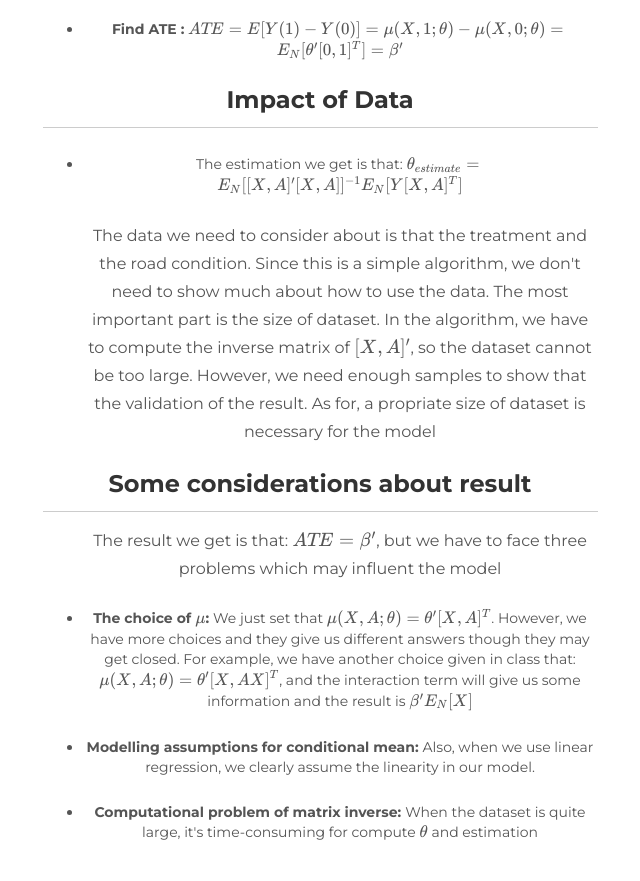
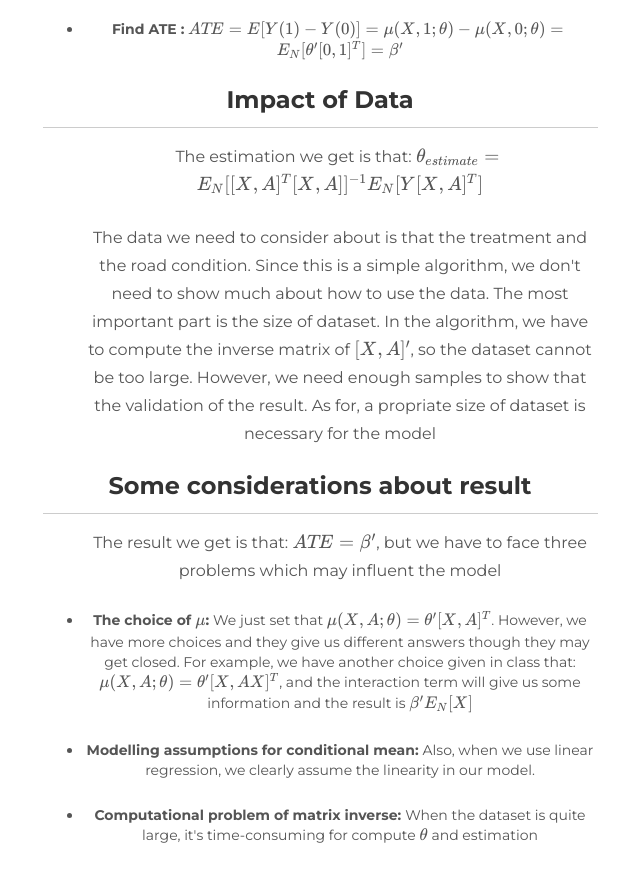
Before and after one commit to ShixiaoLiang320/ShixiaoLiang.github.io, a plain HTML site: page work03.html in a window 1280 px wide. Shown: the part 1302-2183 px from the top of the page, without its empty margins (320-960 px from the left). Drawn offline with nearby package versions, Linux system fonts and the light colour scheme; some packages are replaced by stand-ins of ours.

Commit message:
Update work03.html

```diff
--- a/work03.html
+++ b/work03.html
@@ -100,7 +100,7 @@
 				<h3>Impact of Data</h3>
 				<hr>
 				<ul>
-                                                           	<p><li>The estimation we get is that:<b> \( \theta_{estimate} = E_N[[X,A]'[X,A]]^{-1}E_N[Y[X,A]^T] \) </b></li></p>
+                                                           	<p>The estimation we get is that:<b> \( \theta_{estimate} = E_N[[X,A]^T[X,A]]^{-1}E_N[Y[X,A]^T] \) </b></p>
                                                            	<p>The data we need to consider about is that the treatment and the road condition. Since this is a simple algorithm, we don't need to show much about how to use the data. The most important part is the size of dataset. In the algorithm, we have to compute the inverse matrix of \([X,A]' \), so the dataset cannot be too large. However, we need enough samples to show that the validation of the result. As for, a propriate size of dataset is necessary for the model</p>
 				</ul>
 
```
